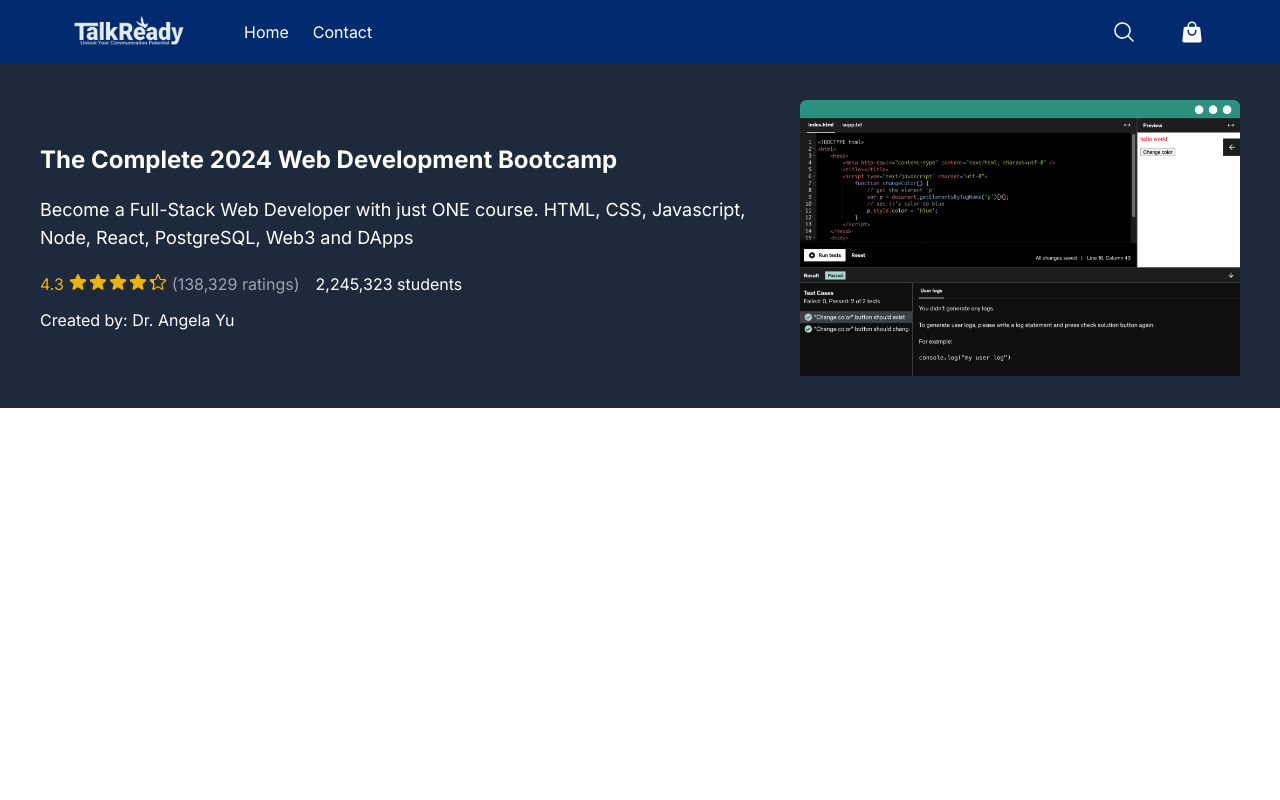
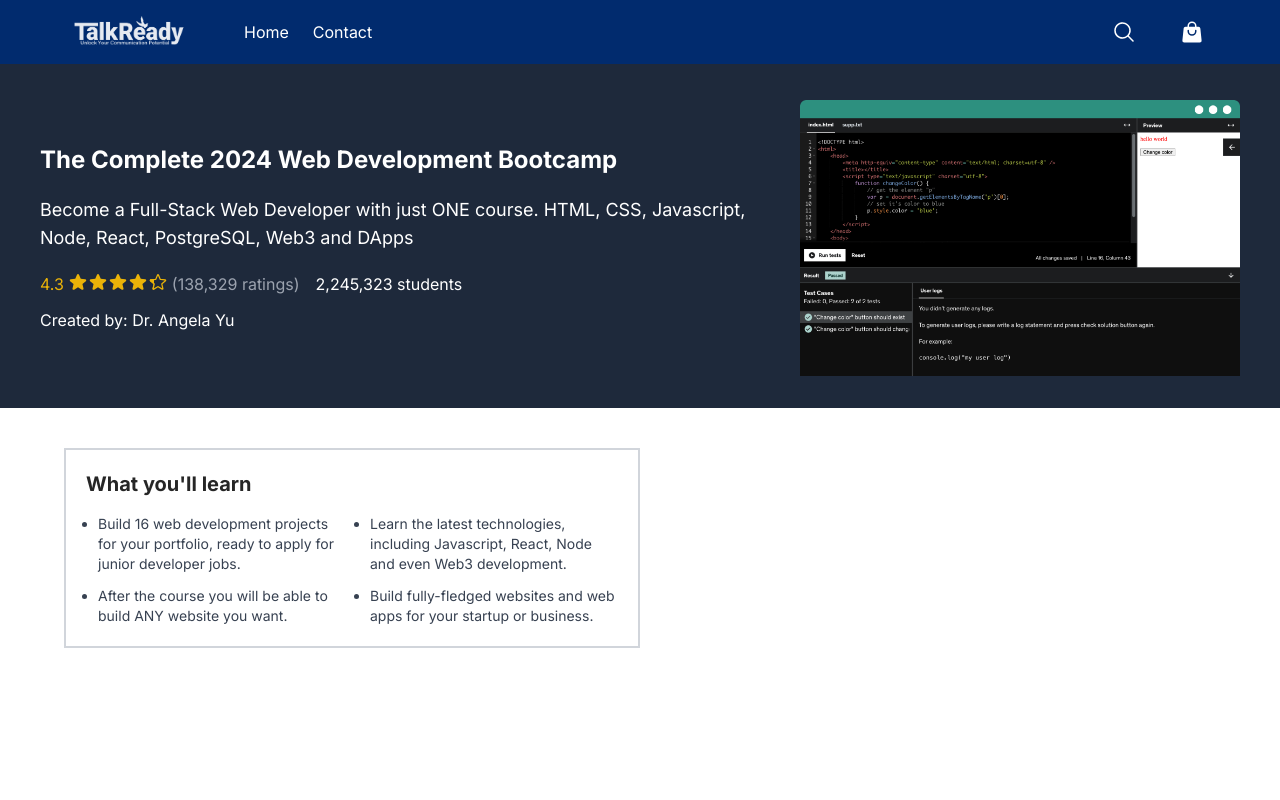
Before and after one commit to ahmedsenousy01/talkready-landing-page, a Next.js app: page /courses/1 in a window 1280 px wide. Shown: the top 800 px of the page. Built offline with nearby package versions, Linux system fonts and the light colour scheme.

Commit message:
add: what you'll learn section

```diff
--- a/src/app/courses/[id]/page.tsx
+++ b/src/app/courses/[id]/page.tsx
@@ -13,10 +13,10 @@
         <div className={"min-h-screen"}>
             <section
                 title="First Impression"
-                className={"min-h-[50vh] bg-slate-800 pt-1 text-white md:px-10"}
+                className={"min-h-[50vh] bg-slate-800 pt-1 text-white lg:px-10"}
             >
-                <div className="md:mt-16 mx-auto flex max-w-[1200px] flex-col items-center py-8 md:flex-row gap-10">
-                    <div className="mx-auto w-[90%] md:w-[60%]">
+                <div className="lg:mt-16 mx-auto flex max-w-[1200px] flex-col items-center py-8 lg:flex-row gap-10">
+                    <div className="mx-auto w-[90%] lg:w-[60%]">
                         <div>
                             <h1
                                 className={"mb-5 text-2xl font-bold text-white"}
@@ -45,7 +45,7 @@
                             <div>Created by: {course.createdBy}</div>
                         </div>
                     </div>
-                    <div className="order-first flex-1 md:order-none md:w-[30%]">
+                    <div className="order-first flex-1 lg:order-none lg:w-[30%]">
                         {course.preview.format === "image" ? (
                             <Image
                                 height={720}
@@ -59,6 +59,23 @@
                     </div>
                 </div>
             </section>
+            <section
+                title="course-content"
+                className="mx-auto w-[90%] max-w-[1200px] py-10"
+            >
+                <div
+                    className="border-2 border-gray-300 p-5 w-full lg:w-1/2"
+                >
+                    <h2 className="text-xl font-bold text-neutral-800 mb-4">
+                        What you&apos;ll learn
+                    </h2>
+                    <ul
+                        className="grid grid-flow-row grid-cols-2 gap-3 text-gray-700 text-sm list-disc"
+                    >
+                        {course.learn.map((item, i) => <li className="ms-3" key={i}>{item}</li>)}
+                    </ul>
+                </div>
+            </section>
         </div>
     );
 };
```
